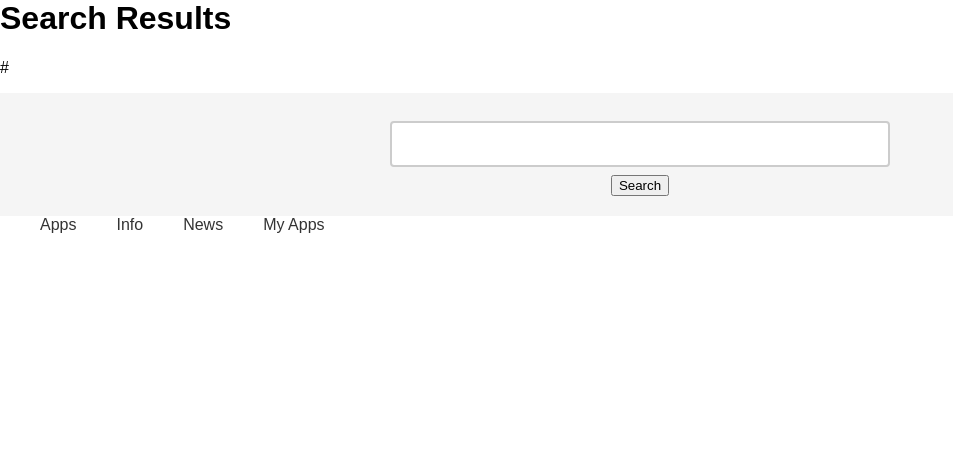
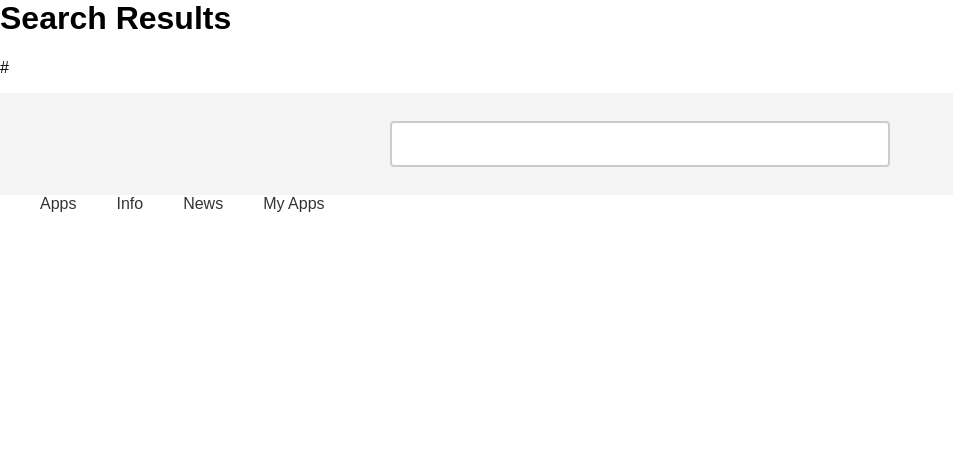
Before and after one commit to CantoMobile/prior-work-1, a Flask app: template templates/searchtemp.html in a window 1280 px wide. Shown: the part 195-669 px from the top of the page, without its empty margins (0-953 px from the left). Run offline with Flask 2, Linux system fonts and the light colour scheme; the template is opened without the code that fills it: values that come from a table or form of the project are taken from there, most other values are stand-ins (such as "Sample title", 1, 10 or a date in 2020).

Commit message:
updated search results

```diff
--- a/app.py
+++ b/app.py
@@ -5,8 +5,8 @@ from requests import request
 from flask_wtf import FlaskForm
 from wtforms import StringField
 from wtforms.validators import DataRequired
-from google.oauth2.credentials import Credentials
-from googleapiclient.discovery import build
+#from google.oauth2.credentials import Credentials
+#from googleapiclient.discovery import build
 from bs4 import BeautifulSoup
 
 assets = os.path.join('static', 'assets')
@@ -31,14 +31,13 @@ def Search(query):
             mobile_links.append(mobile_link)
     return mobile_links
 
+
 @app.route('/Search', methods=['GET','POST'])
 def search_route():
     form = SearchForm()
     if form.validate_on_submit():
         query = form.query.data
         mobile_links = Search(query)
-        for i, mobile_link in enumerate(mobile_links):
-            print(f'{i+1}. {mobile_link}')
         return render_template('searchtemp.html', mobile_links=mobile_links, form=form)
     return render_template('searchtemp.html', form=form)
 
--- a/templates/searchtemp.html
+++ b/templates/searchtemp.html
@@ -19,7 +19,6 @@
       <form action="/Search" method="POST">
         {{ form.csrf_token }}
         {{ form.query }}
-        <input type="submit" value="Search">
       </form>
     </div>
     <div id="top-nav-bar">
@@ -28,7 +27,5 @@
       <a href="/News">News</a>
       <a href="/My Apps">My Apps</a>
     </div>
-    <div>
-      </div>
   </body>
 </html>
```
